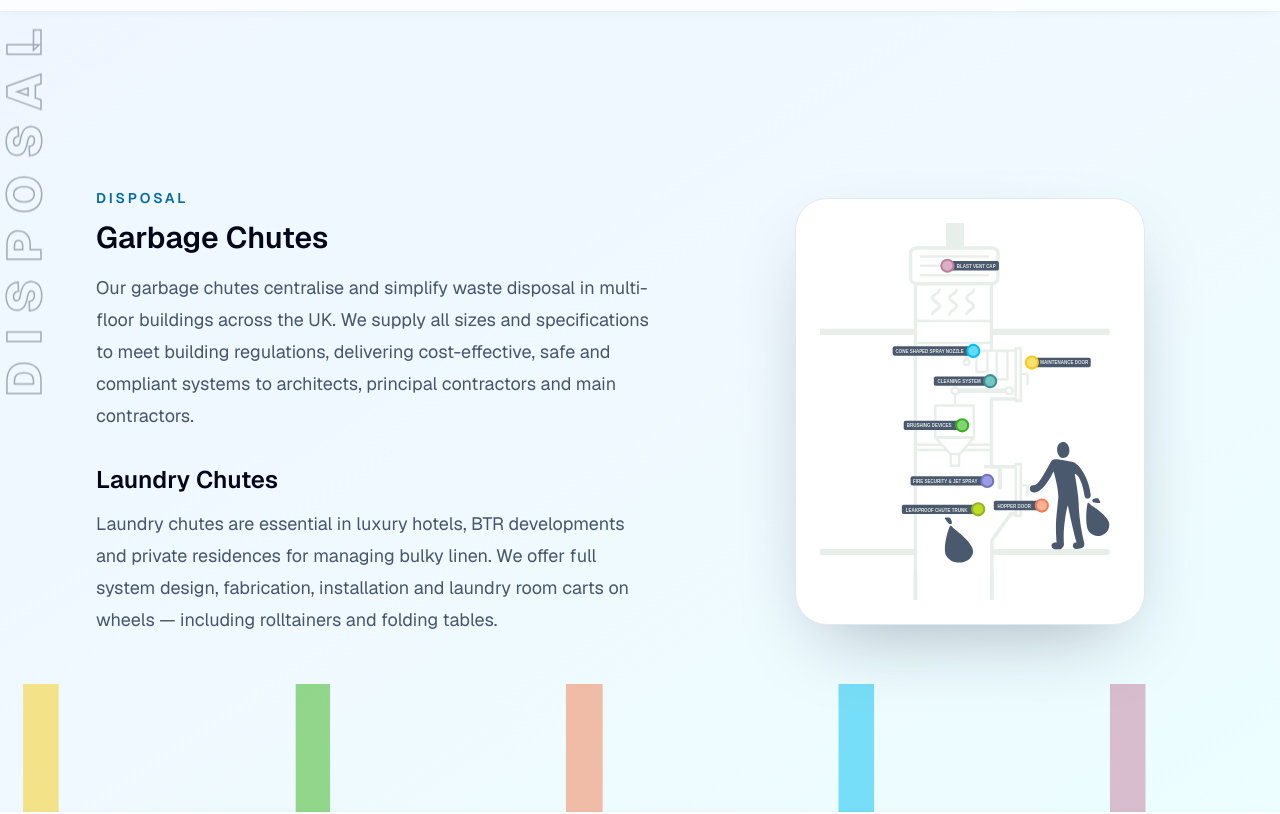
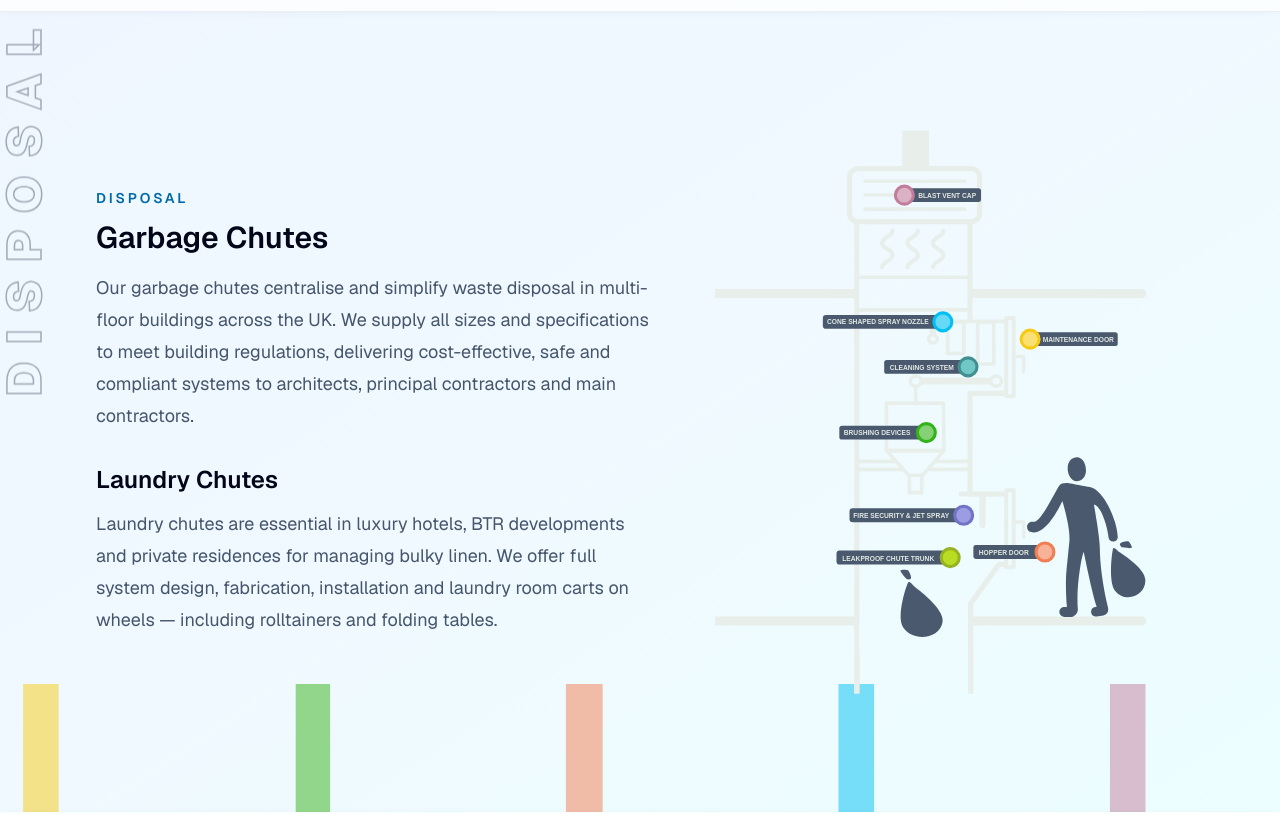
Before and after one commit to mbinnie123/downwaste-uk, a Next.js app: page / in a window 1280 px wide. Shown: the part 1326-2140 px from the top of the page. Built offline with nearby package versions, Linux system fonts and the light colour scheme.

Commit message:
Improve disposal chute SVG labels and make solution images bigger

```diff
--- a/app/page.tsx
+++ b/app/page.tsx
@@ -282,18 +282,16 @@ export default function Home() {
                           <p className="mt-3 text-base leading-7 text-slate-600 sm:text-lg sm:leading-8">{solution.secondaryDescription}</p>
                         </ScrollReveal>
                       </div>
-                      {/* Image col — centred below text on mobile, beside on desktop */}
-                      <div className={`mt-10 flex items-center justify-center sm:mt-12 lg:mt-0 ${!isEven ? 'lg:order-1' : ''}`}>
-                        <ScrollReveal variant="scale" delay={120}>
-                          <div className="w-full max-w-[18rem] sm:max-w-md rounded-2xl border border-slate-200 bg-white p-4 shadow-lg sm:p-6 lg:max-w-none lg:rounded-[2rem] lg:shadow-[0_30px_80px_-30px_rgba(15,23,42,0.35)]">
+                      {/* Image col — fills full column, no background */}
+                      <div className={`mt-10 flex items-center justify-center sm:mt-12 lg:relative lg:mt-0 lg:self-stretch ${!isEven ? 'lg:order-1' : ''}`}>
+                        <ScrollReveal variant="scale" delay={120} className="w-full max-w-[22rem] sm:max-w-lg lg:absolute lg:-inset-8 lg:max-w-none">
                           <Image
                             src={solution.image}
                             alt={solution.alt}
                             width={500}
                             height={500}
-                              className="h-auto w-full rounded-xl lg:rounded-[1.5rem]"
+                            className="h-auto w-full lg:h-full lg:w-full lg:object-contain lg:scale-110"
                           />
-                          </div>
                         </ScrollReveal>
                       </div>
                     </div>
```
Lines whose indentation alone changed are shown as unchanged.
